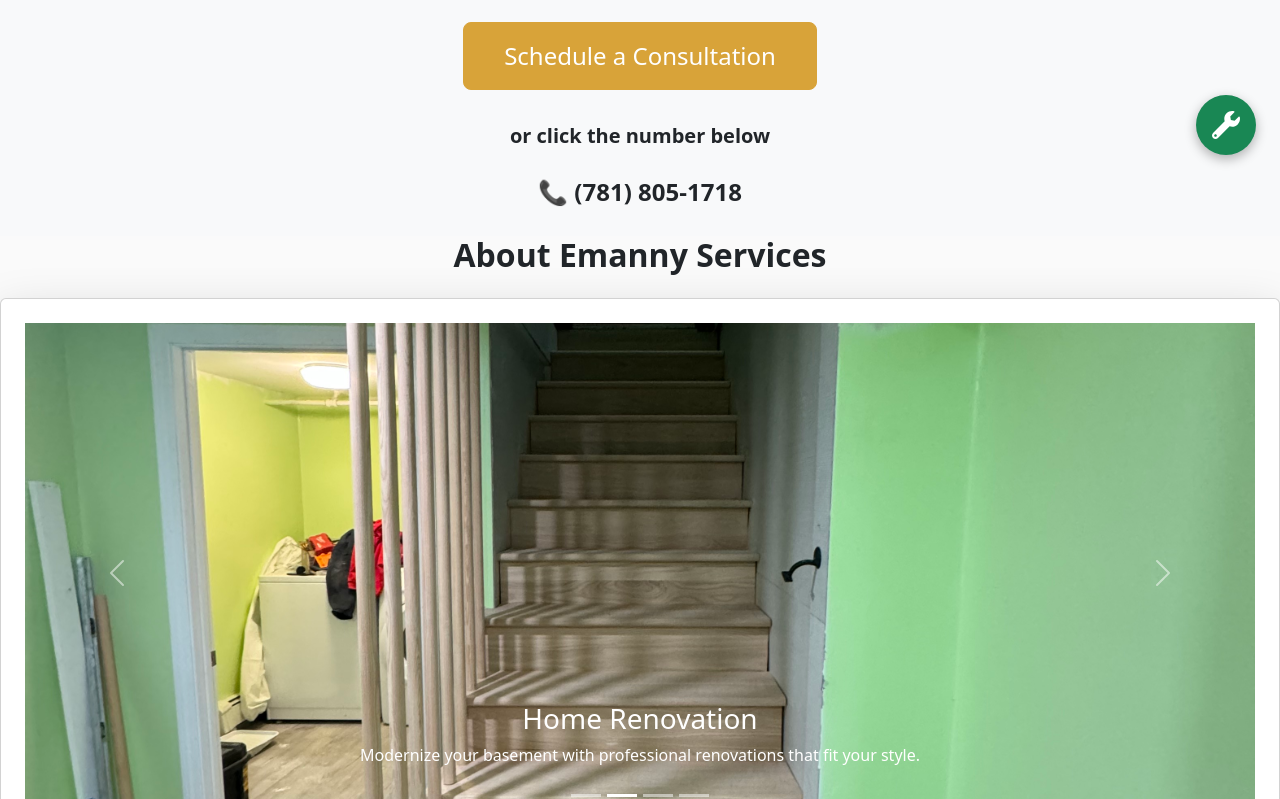
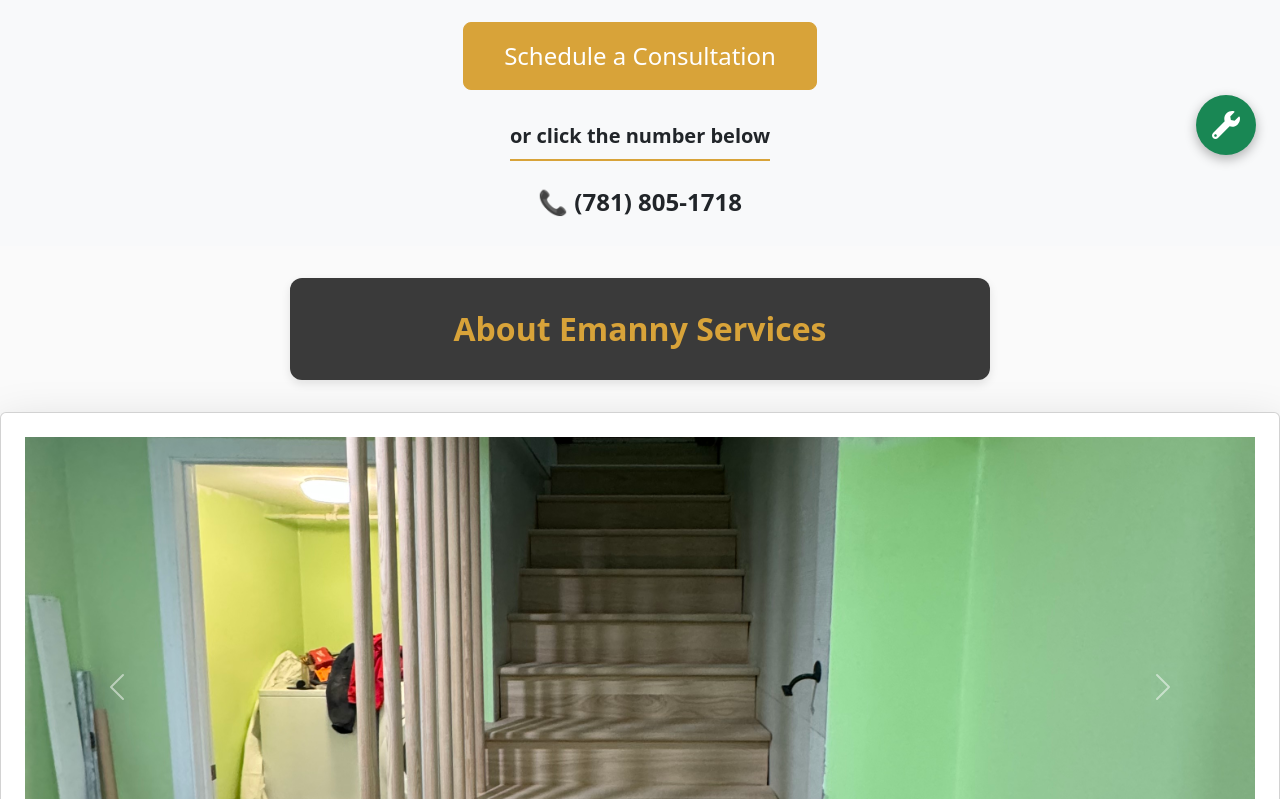
Before and after one commit to blaze546/Emanny-Services, a React (Vite) app: page / in a window 1280 px wide. Shown: the part 621-1420 px from the top of the page. Built offline with nearby package versions, Linux system fonts and the light colour scheme.

Commit message:
carouselsection

```diff
--- a/package.json
+++ b/package.json
@@ -12,6 +12,7 @@
   "dependencies": {
     "@fortawesome/fontawesome-free": "^6.7.2",
     "animate.css": "^4.1.1",
+    "aos": "^2.3.4",
     "bootstrap": "^5.3.6",
     "react": "^19.1.0",
     "react-bootstrap": "^2.10.9",
--- /dev/null
+++ b/src/components/CarouselSection.css
@@ -0,0 +1,88 @@
+/* Carousel Section Styling */
+.mb-5 {
+    margin-bottom: 3rem;
+  }
+
+  .card {
+    box-shadow: 0 4px 20px rgba(0, 0, 0, 0.1);
+  }
+
+  .carousel-item {
+    position: relative;
+    height: 500px; /* Ensure the images take up the full height */
+  }
+
+  .carousel-item img {
+    object-fit: cover; /* Ensure the images cover the area without distortion */
+    height: 100%; /* Make sure the image takes up the full height */
+    width: 100%; /* Make sure the image takes up the full width */
+  }
+
+  /* Add an overlay behind the carousel caption */
+  .carousel-caption {
+    position: absolute;
+    bottom: 10%;
+    left: 0;
+    right: 0;
+    z-index: 10;
+    color: #d8a339; /* Gold color */
+    text-shadow: 2px 2px 4px rgba(0, 0, 0, 0.6); /* Optional: adds shadow to the text for better contrast */
+  }
+
+  .carousel-caption::before {
+    content: '';
+    position: absolute;
+    top: 0;
+    left: 0;
+    right: 0;
+    bottom: 0;
+    background: rgba(0, 0, 0, 0.5); /* Semi-transparent black overlay */
+    z-index: -1; /* Make sure the overlay is behind the text */
+  }
+
+  .carousel-caption h3 {
+    font-weight: bold;
+    font-size: 1.5rem;
+    color: #d8a339; /* Gold color */
+  }
+
+  .carousel-caption p {
+    font-size: 1rem;
+    color: #d8a339; /* Gold color */
+  }
+
+  .text-center {
+    text-align: center;
+  }
+
+  .mt-4 {
+    margin-top: 2rem;
+  }
+
+  .fw-bold {
+    font-weight: bold;
+  }
+
+  .text-dark {
+    color: #333;
+  }
+
+  .fs-5 {
+    font-size: 1.1rem;
+  }
+
+  .text-muted {
+    color: #6c757d;
+  }
+
+  .px-2 {
+    padding-left: 1rem;
+    padding-right: 1rem;
+  }
+
+  /* Optional: Add a box shadow to the description section to separate it visually */
+  .text-center .fw-bold {
+    border-bottom: 2px solid #d8a339;
+    padding-bottom: 0.5rem;
+    margin-bottom: 1rem;
+  }
--- a/src/components/CarouselSection.jsx
+++ b/src/components/CarouselSection.jsx
@@ -1,5 +1,6 @@
 import React from 'react';
 import { Card, Carousel } from 'react-bootstrap';
+import './CarouselSection.css';
 
 const CarouselSection = () => {
   return (
--- /dev/null
+++ b/src/components/TextBlock.css
@@ -0,0 +1,16 @@
+.text-block-container {
+    text-align: center;
+    margin: 2rem auto;
+    padding: 2rem;
+    max-width: 700px;
+    background-color: #3a3a3a; /* Gray background matching navbar */
+    border-radius: 12px;
+    box-shadow: 0 4px 10px rgba(0, 0, 0, 0.1);
+  }
+
+  .text-block-heading {
+    font-weight: bold;
+    color: #d8a339; /* Custom gold */
+    font-size: 2rem;
+    margin: 0;
+  }
--- a/src/components/TextBlock.jsx
+++ b/src/components/TextBlock.jsx
@@ -1,9 +1,14 @@
 import React from 'react';
+import './TextBlock.css';
+import 'aos/dist/aos.css';
+import AOS from 'aos';
+
+AOS.init(); // Initialize AOS
 
 const TextBlock = () => {
   return (
-    <div className="text-center mb-4">
-      <h2 className="fw-bold custom-gold">About Emanny Services</h2>
+    <div className="text-block-container" data-aos="fade-up" data-aos-duration="800">
+      <h2 className="text-block-heading">About Emanny Services</h2>
     </div>
   );
 };
```
Also changed, not shown: 1 other file (tests, documents, lock files or other folders).
